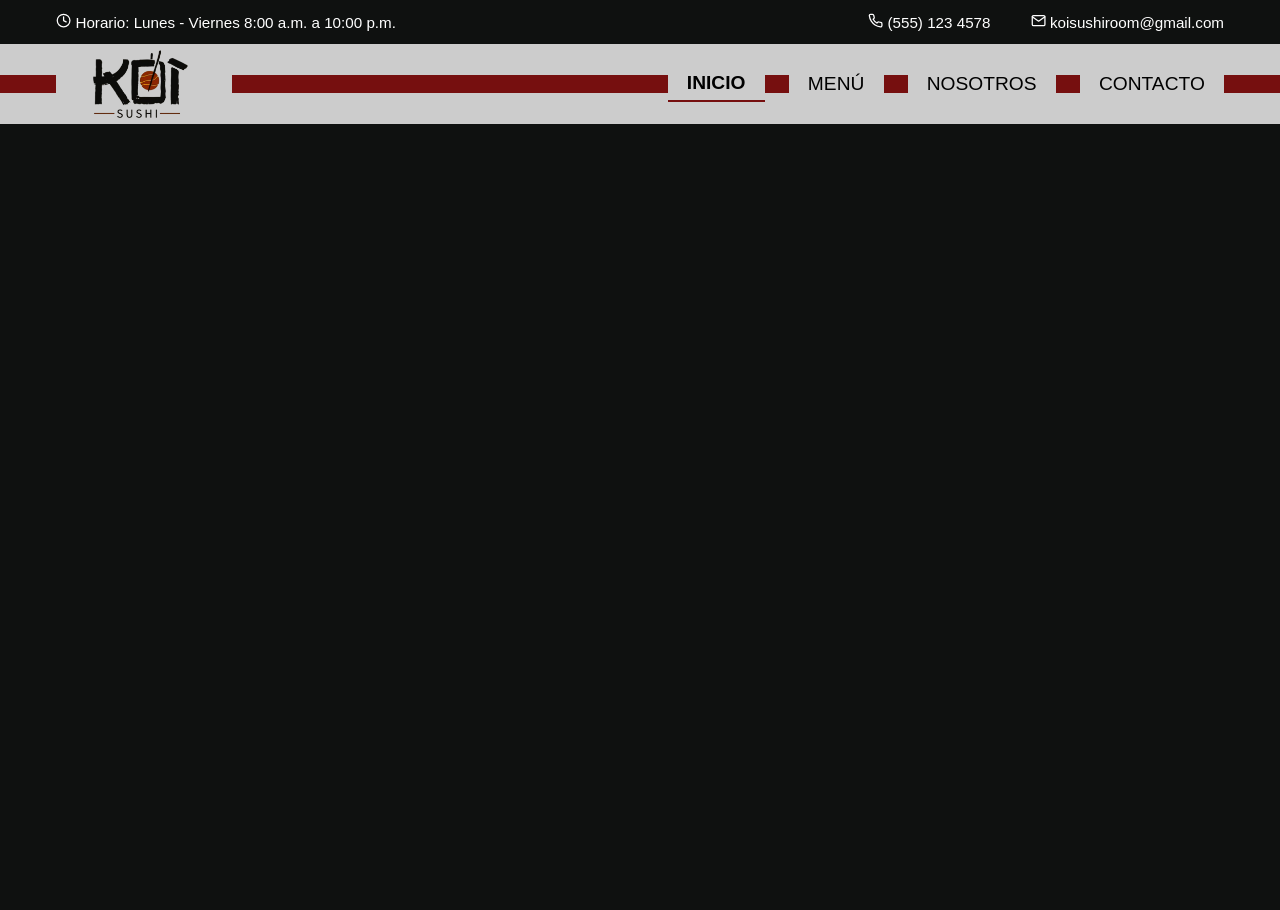
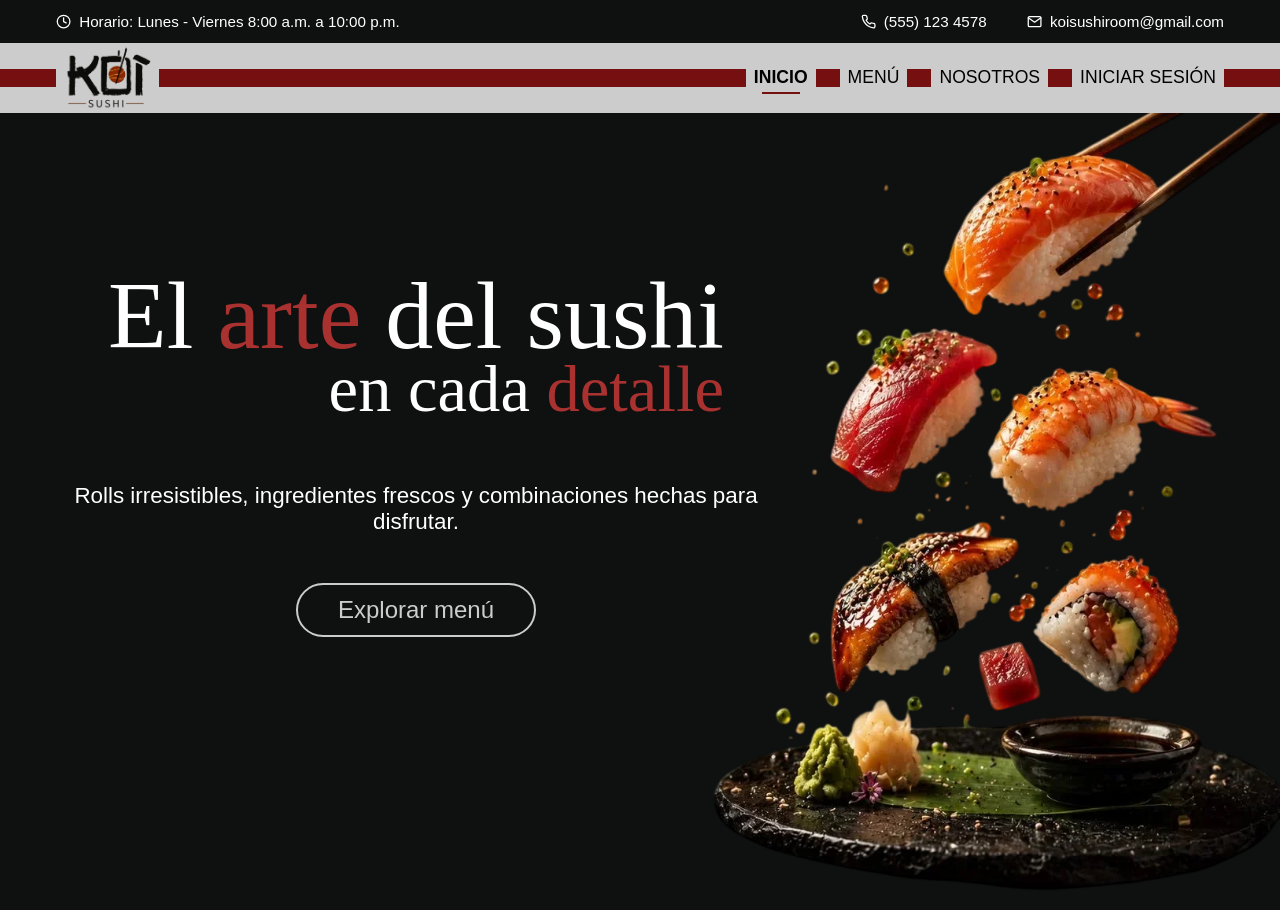
Before and after one commit to NinYuri/KOI, a React (Vite) app in the folder client/: page / in a window 1280 px wide. Before the commit the page ends 800 px from the top, so only its background shows below. Built offline with nearby package versions, Linux system fonts and the light colour scheme; a web font is replaced by a local one.

Commit message:
Hero Section Completed

```diff
--- a/client/src/App.jsx
+++ b/client/src/App.jsx
@@ -1,10 +1,12 @@
 import Navbar from './components/Navbar';
+import Hero from './sections/Hero';
 import './App.css';
 
 function App() {
   return (
     <main className="app">
       <Navbar />
+      <Hero />
 
     </main>
   )
--- a/client/src/components/Navbar.css
+++ b/client/src/components/Navbar.css
@@ -6,7 +6,8 @@
     z-index: 999;
 }
 
-/* ---------- Contact Bar ---------- */
+
+/* ---------- CONTACT BAR ---------- */
 .topbar {
     background-color: var(--background);
     color: var(--white);
@@ -20,14 +21,29 @@
     justify-content: space-between;
 }
 
+.topbar-item {
+    display: flex;
+    align-items: center;
+    gap: 0.5rem;
+}
+
 .topbar-contact {
     display: flex;
     gap: 2.5rem;
 }
 
-/* ---------- Navbar ---------- */
+.topbar-contact .topbar-item { cursor: pointer; }
+
+.topbar-contact .topbar-item:hover {
+    color: var(--cream);
+    font-weight: 600;
+    transition: color 0.3s ease-in-out;
+}
+
+
+/* ---------- NAVBAR ---------- */
 .navbar {
-    height: 80px;
+    height: 70px;
     background-color: var(--gray-white);
 }
 
@@ -63,7 +79,6 @@
     display: flex;
     align-items: center;
     height: 95%;
-    padding: 0 1.5rem;
     cursor: pointer;
 }
 
@@ -77,14 +92,26 @@
     align-items: center;
     gap: 1.5rem;
     color: var(--black);
-    font-size: 1.2rem;
+    font-size: 1.1rem;
 }
 
-.navbar-menu a {
-    padding: 0.4rem 1.2rem;
+.navbar-menu a { padding: 0.4rem 0.5rem; }
+
+.navbar-menu a::after {
+    content: "";
+    position: absolute;
+    left: 1rem;
+    right: 1rem;
+    bottom: 0;
+    height: 2px;
+    background-color: var(--medium-red);
+    transform: scaleX(0);
+    transform-origin: center;
+    transition: transform 0.3s ease;
 }
 
-.link-active {
-    font-weight: 600;
-    border-bottom: 2px solid var(--medium-red);
-}
+.navbar-menu a:hover::after { transform: scaleX(1); }
+
+.navbar-menu .link-active { font-weight: 600; }
+
+.navbar-menu .link-active::after { transform: scaleX(1); }
--- a/client/src/components/Navbar.jsx
+++ b/client/src/components/Navbar.jsx
@@ -1,8 +1,18 @@
 import { FiClock, FiPhone, FiMail } from 'react-icons/fi';
+import { useState } from 'react';
 import logo from '../assets/Logo.webp';
 import './Navbar.css';
 
 function Navbar() {
+    const [activeLink, setActiveLink] = useState('inicio');
+
+    const links = [
+        { id: 'inicio', label: 'INICIO' },
+        { id: 'menu', label: 'MENÚ' },
+        { id: 'nosotros', label: 'NOSOTROS' },
+        { id: 'login', label: 'INICIAR SESIÓN' }
+    ];
+
     return (
         <header className="site-header">
 
@@ -30,10 +40,16 @@ function Navbar() {
                     </a>
 
                     <nav className="navbar-menu">
-                        <a href="#" className="link-active">INICIO</a>
-                        <a href="#">MENÚ</a>
-                        <a href="#">NOSOTROS</a>
-                        <a href="#">CONTACTO</a>
+                        {links.map(link => (
+                            <a
+                                key={link.id}
+                                href={`#${link.id}`}
+                                onClick={() => setActiveLink(link.id)}
+                                className={activeLink === link.id ? 'link-active' : ''}
+                            >
+                                {link.label}
+                            </a>
+                        ))}
                     </nav>
                 </div>
             </div>
--- a/client/src/index.css
+++ b/client/src/index.css
@@ -19,7 +19,8 @@
   --font-secondary: 'IM Fell Great Primer SC', serif;
 }
 
-/* RESET */
+
+/* ---------- RESET ---------- */
 html { scroll-behavior: smooth; }
 
 * {
--- /dev/null
+++ b/client/src/sections/Hero.css
@@ -0,0 +1,82 @@
+.hero {
+    position: relative;
+    z-index: 2;
+    min-height: calc(100vh - 110px);
+    margin-top: 110px;
+}
+
+.hero-container {
+    display: grid;
+    grid-template-columns: 65% 35%;
+    min-height: inherit;
+}
+
+
+/* ---------- IZQUIERDA ---------- */
+.hero-content {
+    display: flex;
+    flex-direction: column;
+    justify-content: center;
+    align-items: center;
+    color: var(--white);
+}
+
+.hero-title {
+    display: flex;
+    flex-direction: column;
+    font-family: var(--font-secondary);
+    font-weight: 400;
+    line-height: 0.9;
+}
+
+.first-title { font-size: clamp(3rem, 7.5vw, 6rem); }
+
+.second-title {
+    align-self: flex-end;
+    font-size: clamp(2rem, 5.2vw, 6rem);
+}
+
+.hero-title em {
+    font-style: normal;
+    color: var(--light-red);
+}
+
+.hero-description {
+    margin: 4rem 0 3rem 0;
+    font-size: 1.4rem;
+    text-align: center;
+    padding: 0 4rem;
+}
+
+.hero-button {
+    align-self: center;
+    padding: 0.7rem 2.5rem;
+    border: 2px solid var(--gray-white);
+    border-radius: 999px;
+    font-size: 1.5rem;
+    font-weight: 500;
+    color: var(--gray-white);
+    background-color: transparent;
+    box-shadow: inset 0 0 0 0 var(--gray-white);
+    transition: ease-out 0.5s;
+}
+
+.hero-button:hover {
+    color: var(--black);
+    box-shadow: inset 0 -100px 0 0 var(--gray-white);
+}
+
+.hero-button:active { transform: scale(0.9); }
+
+
+/* ---------- DERECHA ---------- */
+.hero-image { position: relative; }
+
+.hero-image img {
+    position: absolute;
+    top: -110px;
+    right: 0;
+    height: 130%;
+    width: auto;
+    max-width: none;
+}
--- /dev/null
+++ b/client/src/sections/Hero.jsx
@@ -0,0 +1,29 @@
+import backgroundImage from '../assets/HeroBack.webp';
+import './Hero.css';
+
+function Hero() {
+    return (
+        <section className="hero">
+            <div className="hero-container">
+                <div className="hero-content">
+                    <h1 className="hero-title">
+                        <span className="first-title">El <em>arte</em> del sushi</span>
+                        <span className="second-title">en cada <em>detalle</em></span>
+                    </h1>
+
+                    <p className="hero-description">
+                        Rolls irresistibles, ingredientes frescos y combinaciones hechas para disfrutar.
+                    </p>
+
+                    <a href="#menu" className="hero-button">Explorar menú</a>
+                </div>
+
+                <div className="hero-image">
+                    <img src={backgroundImage} alt="Hero Background"/>
+                </div>
+            </div>
+        </section>
+    )
+}
+
+export default Hero;
```
Also changed, not shown: client/src/assets/HeroBack.webp (added), client/src/assets/Logo.webp.
